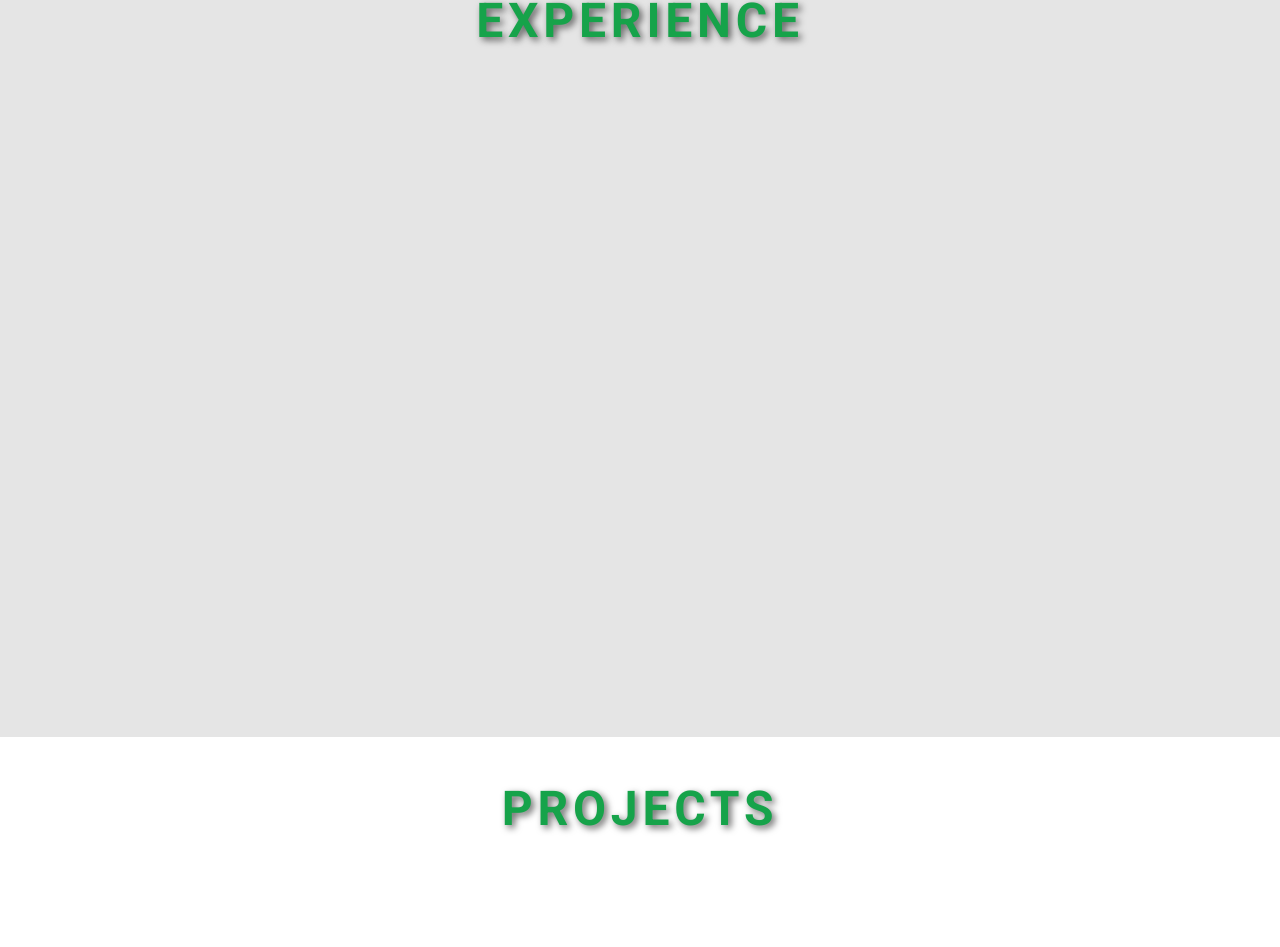
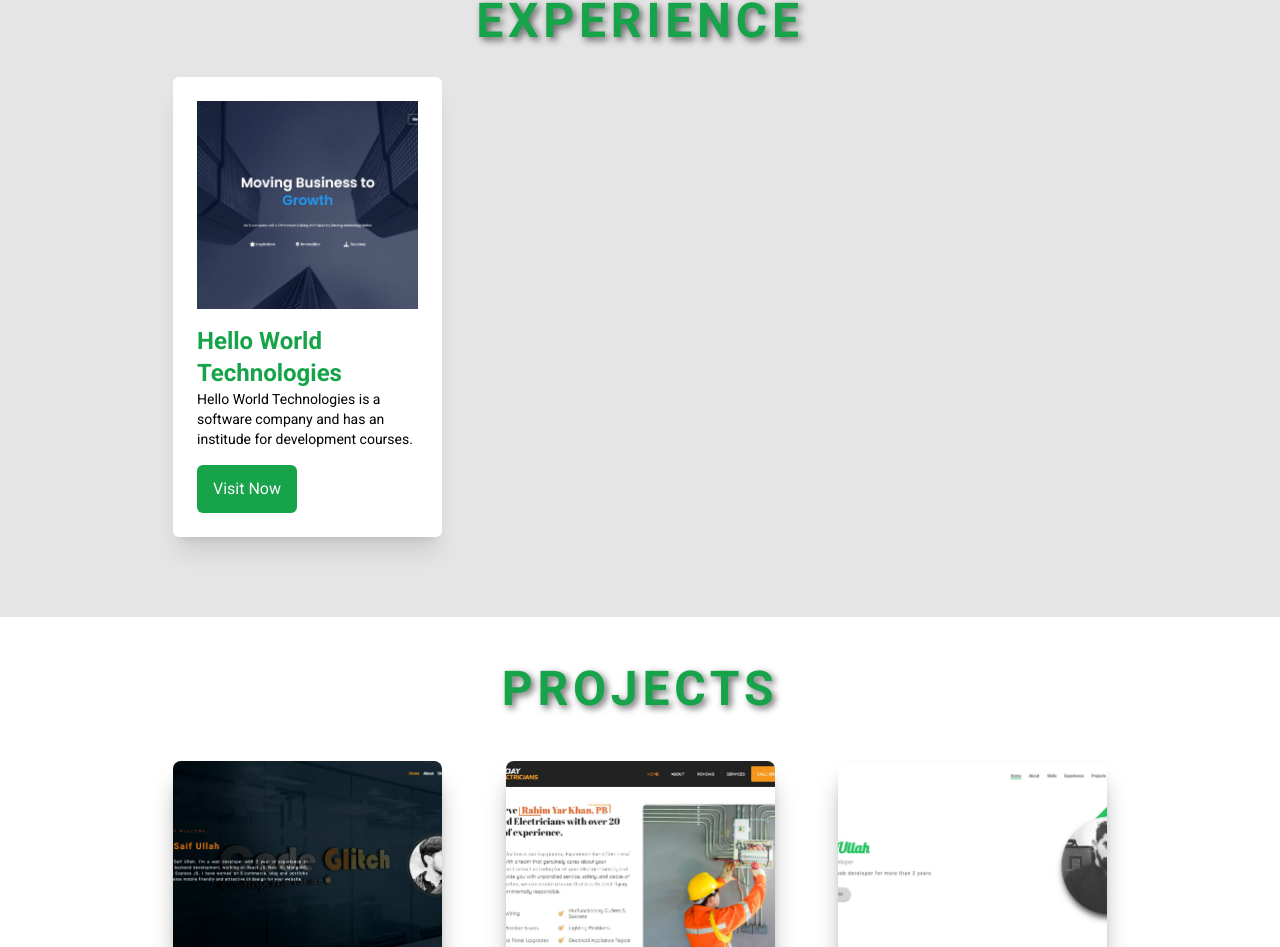
Before and after one commit to saifullah4772/green-portfolio, a React (Vite) app: page / in a window 1280 px wide. Shown: the part 1853-2800 px from the top of the page. Built offline with nearby package versions, Linux system fonts and the light colour scheme.

Commit message:
Some changes

```diff
--- a/src/components/Experience.tsx
+++ b/src/components/Experience.tsx
@@ -1,13 +1,3 @@
-import { Swiper, SwiperSlide } from "swiper/react";
-import {
-  Navigation,
-  Pagination,
-  Scrollbar,
-  A11y,
-  Autoplay,
-} from "swiper/modules";
-import Exper from "./SubComponents/Exper";
-
 const Experience = () => {
   const exper = [
     {
@@ -25,43 +15,36 @@
         <h2 className="text_shadow text-green-600 text-center pb-8 font-bold text-2xl md:text-4xl lg:text-5xl uppercase tracking-widest">
           Experience
         </h2>
-        <Swiper
-          // install Swiper modules
-          style={{ padding: 50 }}
-          modules={[Navigation, Pagination, Scrollbar, A11y, Autoplay]}
-          spaceBetween={10}
-          slidesPerView={1}
-          loop={true}
-          autoplay={{
-            delay: 2500,
-            disableOnInteraction: false,
-          }}
-          breakpoints={{
-            768: {
-              slidesPerView: 1,
-              spaceBetween: 10,
-            },
-            1024: {
-              slidesPerView: 2,
-              spaceBetween: 40,
-            },
-            1200: {
-              slidesPerView: 3,
-              spaceBetween: 50,
-            },
-          }}
-          onSlideChange={() => {
-            return;
-          }}
-        >
+        <div className="grid grid-cols-1 w-full md:grid-cols-2 lg:grid-cols-3 gap-16">
           {exper.map((exp, index) => {
             return (
-              <SwiperSlide key={index}>
-                <Exper exp={exp} />
-              </SwiperSlide>
+              <div
+                className="bg-white shadow-xl rounded-md p-6 flex flex-col justify-center items-start gap-4 cursor-pointer hover:scale-105 duration-150"
+                key={index}
+                data-aos="flip-left"
+              >
+                <img
+                  src={exp.img}
+                  className="h-52 object-cover w-full"
+                  alt={exp.company_name}
+                />
+                <div>
+                  <h4 className="text-md md:text-2xl font-bold capitalize text-green-600">
+                    {exp.company_name}
+                  </h4>
+                  <p className="text-sm md:text-md">{exp.description}</p>
+                </div>
+                <a
+                  href={exp.link}
+                  target="_blank"
+                  className="bg-green-600 py-3 px-4 hover:bg-green-700 rounded-md text-neutral-50"
+                >
+                  Visit Now
+                </a>
+              </div>
             );
           })}
-        </Swiper>
+        </div>
       </div>
     </section>
   );
--- a/src/components/Projects.tsx
+++ b/src/components/Projects.tsx
@@ -1,13 +1,4 @@
-import { Swiper, SwiperSlide } from "swiper/react";
-import {
-  Navigation,
-  Pagination,
-  Scrollbar,
-  A11y,
-  Autoplay,
-} from "swiper/modules";
 import { Icons } from "../helpers/helpers";
-import Project from "./SubComponents/Project";
 
 const Projects = () => {
   const projs = [
@@ -32,13 +23,6 @@
       techs: ["html", "css", "react", "tailwind"],
       link: "https://saifullah.pages.dev/",
     },
-    {
-      title: "Green Portfolio",
-      img: "/projects/green.jpg",
-      desc: "Green Portfolio is a developers personal portfolio to showcase it's experience and projects.",
-      techs: ["html", "css", "react", "tailwind"],
-      link: "https://saifullah.pages.dev/",
-    },
   ];
 
   return (
@@ -48,45 +32,46 @@
           Projects
         </h2>
 
-        <Swiper
-          style={{ padding: 50 }}
-          modules={[Navigation, Pagination, Scrollbar, A11y, Autoplay]}
-          spaceBetween={10}
-          slidesPerView={1}
-          loop={true}
-          autoplay={{
-            delay: 2500,
-            disableOnInteraction: false,
-          }}
-          breakpoints={{
-            768: {
-              slidesPerView: 1,
-              spaceBetween: 10,
-            },
-            1024: {
-              slidesPerView: 2,
-              spaceBetween: 40,
-            },
-            1200: {
-              slidesPerView: 3,
-              spaceBetween: 50,
-            },
-          }}
-          onSlideChange={() => {
-            return;
-          }}
-        >
+        <div className="grid grid-cols-1 md:grid-cols-2 lg:grid-cols-3 gap-16">
           {projs.map((proj, index) => {
             const projects = Icons.filter((project) => {
               return proj.techs.includes(project.id);
             });
             return (
-              <SwiperSlide key={index}>
-                <Project projects={projects} proj={proj} />
-              </SwiperSlide>
+              <a
+                href={proj.link}
+                className="overflow-hidden cursor-pointer duration-300 hover:scale-105 rounded-lg shadow-xl shadow-neutral-400 bg-neutral-100"
+                key={index}
+                target="_blank"
+                data-aos="flip-right"
+              >
+                <img
+                  src={proj.img}
+                  alt="web image"
+                  className="h-52 w-full object-cover object-center"
+                />
+                <div className="p-4">
+                  <h3 className="font-bold text-lg">{proj.title}</h3>
+                  <h4>{proj.desc}</h4>
+                </div>
+                <hr className="border-neutral-300 border-b-2 block" />
+                <div className="flex justify-start gap-2 items-center p-4">
+                  {projects.map((project, index) => {
+                    return (
+                      <img
+                        src={project?.src}
+                        alt={project.id}
+                        key={index}
+                        className="w-8 cursor-pointer"
+                        title={project.title}
+                      />
+                    );
+                  })}
+                </div>
+              </a>
             );
           })}
-        </Swiper>
+        </div>
       </div>
     </section>
   );
--- a/src/components/SubComponents/Exper.tsx
+++ /dev/null
@@ -1,29 +0,0 @@
-const Exper = ({ exp }: any) => {
-  return (
-    <div
-      className="bg-white shadow-xl rounded-md p-6 flex flex-col justify-center items-start gap-4 cursor-pointer hover:scale-105 duration-150"
-      data-aos="flip-left"
-    >
-      <img
-        src={exp.img}
-        className="h-52 object-cover w-full"
-        alt={exp.company_name}
-      />
-      <div>
-        <h4 className="text-md md:text-2xl font-bold capitalize text-green-600">
-          {exp.company_name}
-        </h4>
-        <p className="text-sm md:text-md">{exp.description}</p>
-      </div>
-      <a
-        href={exp.link}
-        target="_blank"
-        className="bg-green-600 py-3 px-4 hover:bg-green-700 rounded-md text-neutral-50"
-      >
-        Visit Now
-      </a>
-    </div>
-  );
-};
-
-export default Exper;
--- a/src/components/SubComponents/Project.tsx
+++ /dev/null
@@ -1,36 +0,0 @@
-const Project = ({ proj, projects }: any) => {
-  return (
-    <div
-      className="overflow-hidden cursor-pointer duration-300 hover:scale-105 rounded-lg shadow-xl shadow-neutral-400 bg-neutral-200"
-      data-aos="flip-right"
-    >
-      <a href={proj.link} target="_blank">
-        <img
-          src={proj.img}
-          alt="web image"
-          className="h-52 w-full object-cover object-center"
-        />
-        <div className="p-4">
-          <h3 className="font-bold text-lg">{proj.title}</h3>
-          <h4>{proj.desc}</h4>
-        </div>
-        <hr className="border-neutral-300 border-b-2 block" />
-        <div className="flex justify-start gap-2 items-center p-4">
-          {projects.map((project: any, index: number) => {
-            return (
-              <img
-                src={project?.src}
-                alt={project.id}
-                key={index}
-                className="w-8 cursor-pointer"
-                title={project.title}
-              />
-            );
-          })}
-        </div>
-      </a>
-    </div>
-  );
-};
-
-export default Project;
```
